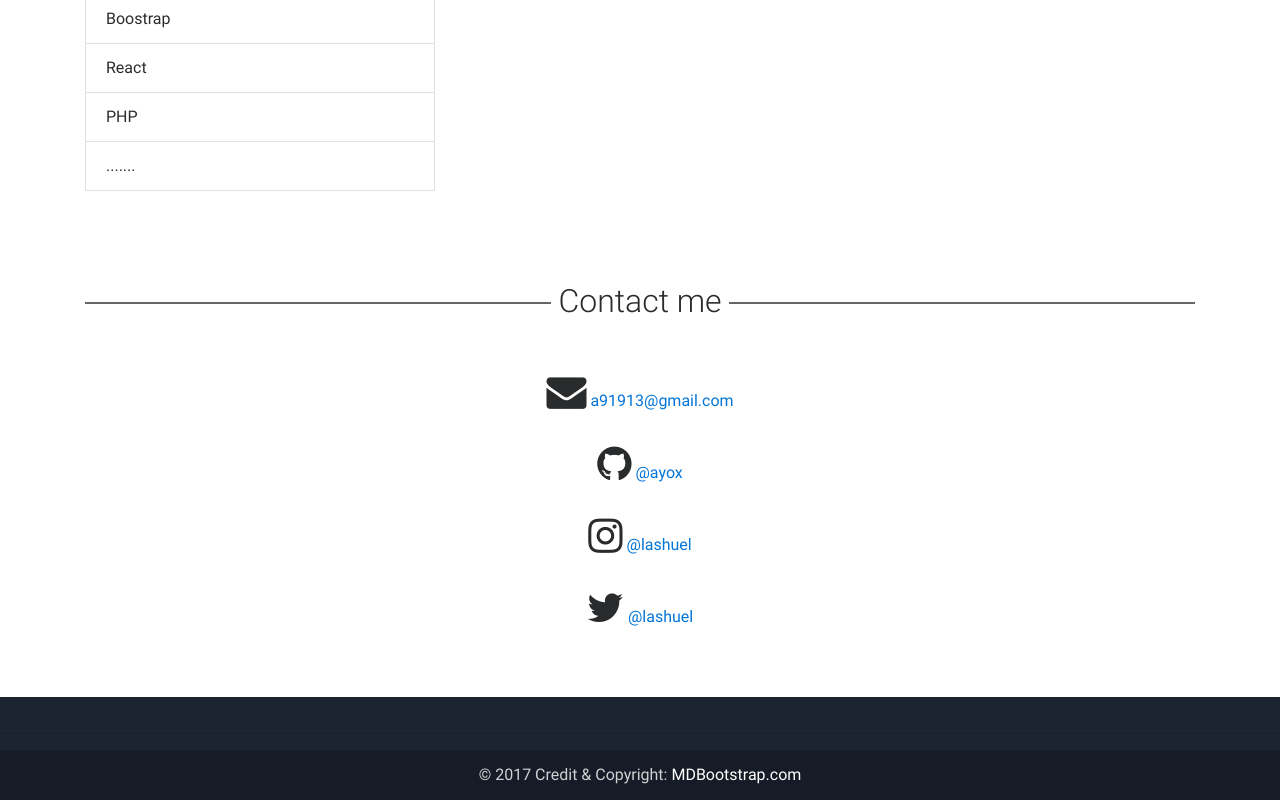
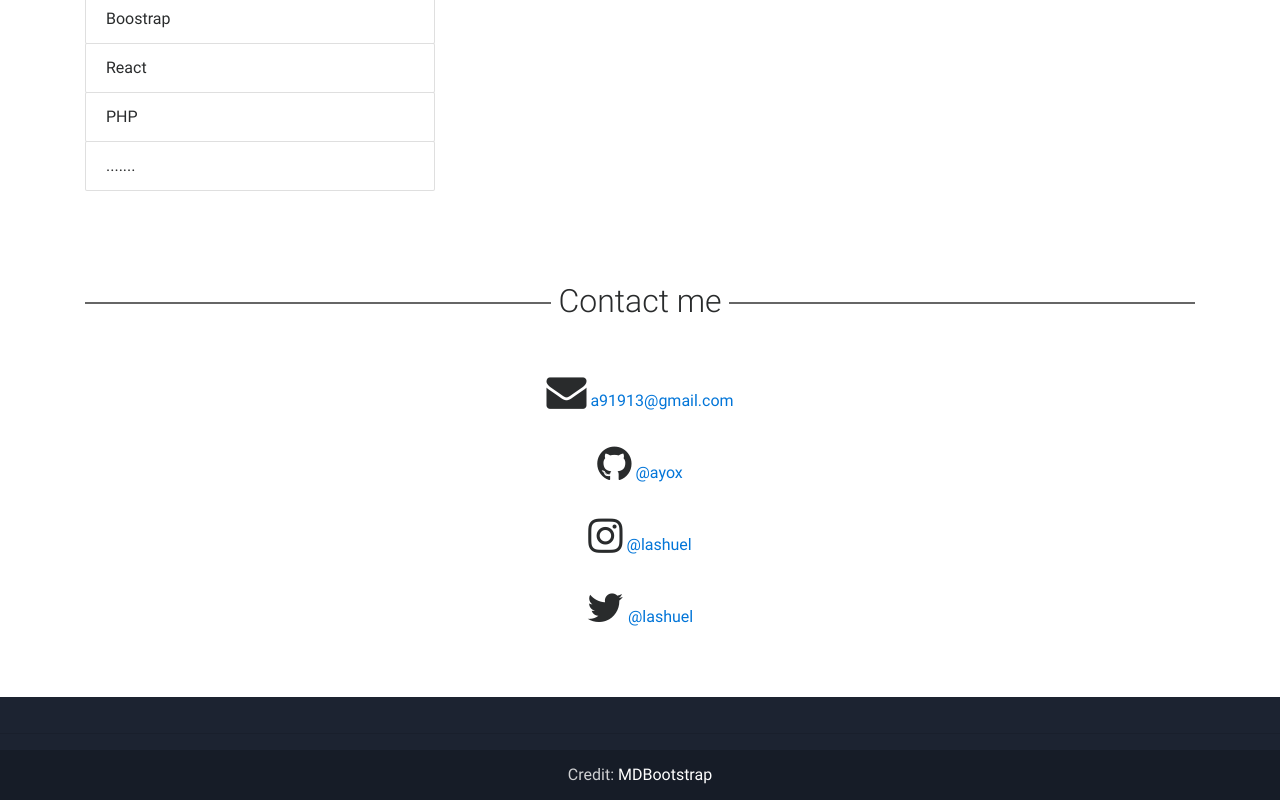
Before and after one commit to ayox/ayox.github.com, a plain HTML site: page index.html in a window 1280 px wide. Shown: the part 2617-3417 px from the top of the page. Drawn offline with Linux system fonts and the light colour scheme.

Commit message:
remove copyright

```diff
--- a/index.html
+++ b/index.html
@@ -348,7 +348,7 @@
     <!--Copyright-->
     <div class="footer-copyright">
         <div class="container-fluid">
-            © 2017 Credit & Copyright: <a href="https://mdbootstrap.com"> MDBootstrap.com </a>
+        Credit: <a href="https://mdbootstrap.com"> MDBootstrap </a>
 
         </div>
     </div>
```
